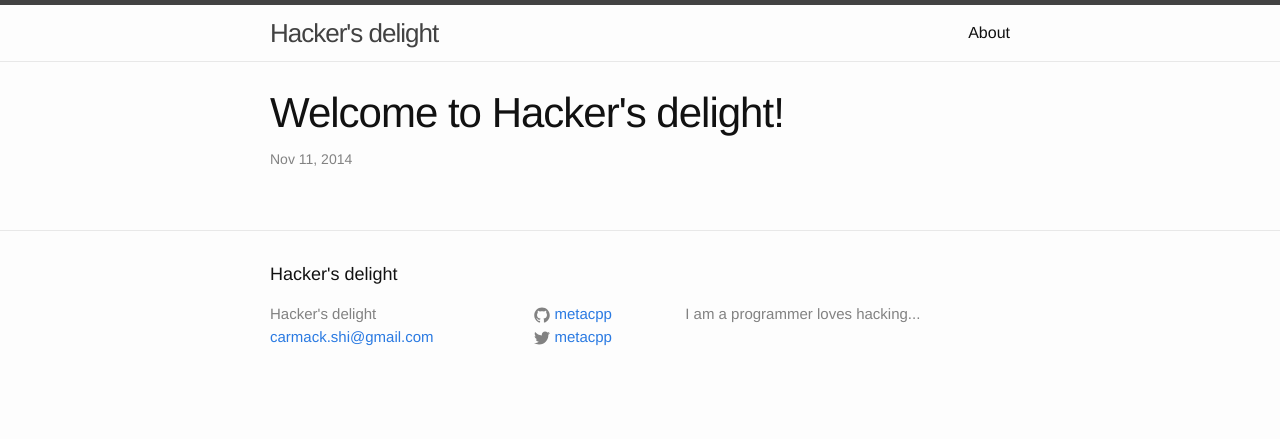
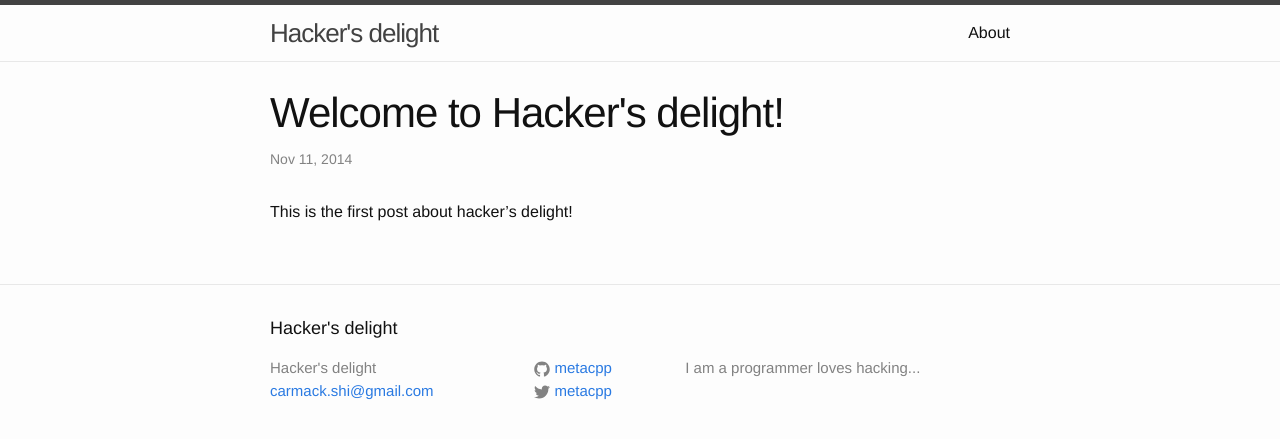
Before and after one commit to metacpp/metacpp.github.io, a Jekyll site: the page built from _posts/2014-11-11-welcome-to-hacker's-delight.markdown, in a window 1280 px wide. Shown: the top 439 px of the page. Built offline with Jekyll 4.4.1, drawn with Linux system fonts in a browser that asks for light colours.

Commit message:
hacker's delight.

```diff
--- a/_posts/2014-11-11-welcome-to-hacker's-delight.markdown
+++ b/_posts/2014-11-11-welcome-to-hacker's-delight.markdown
@@ -4,3 +4,5 @@ title:  "Welcome to Hacker's delight!"
 date:   2014-11-11 22:19:00
 categories: welcome
 ---
+
+This is the first post about hacker's delight!
```
